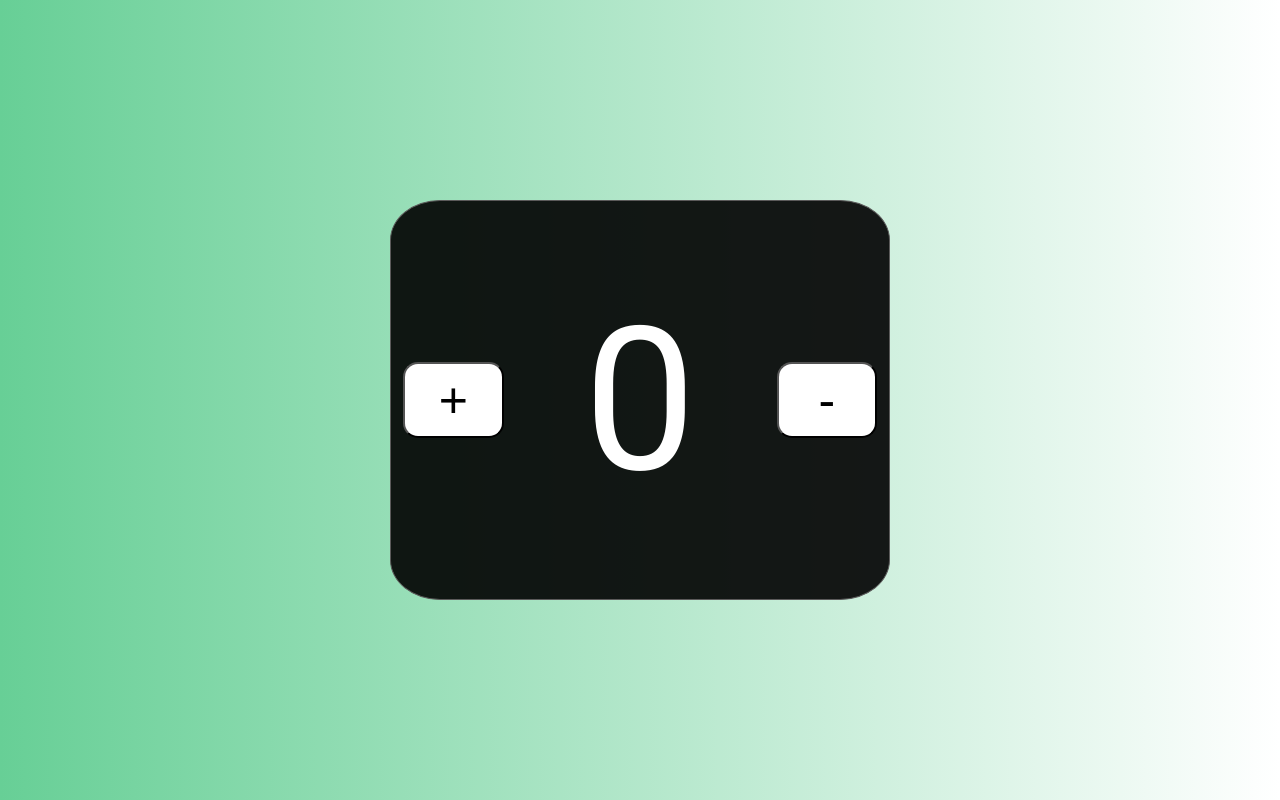
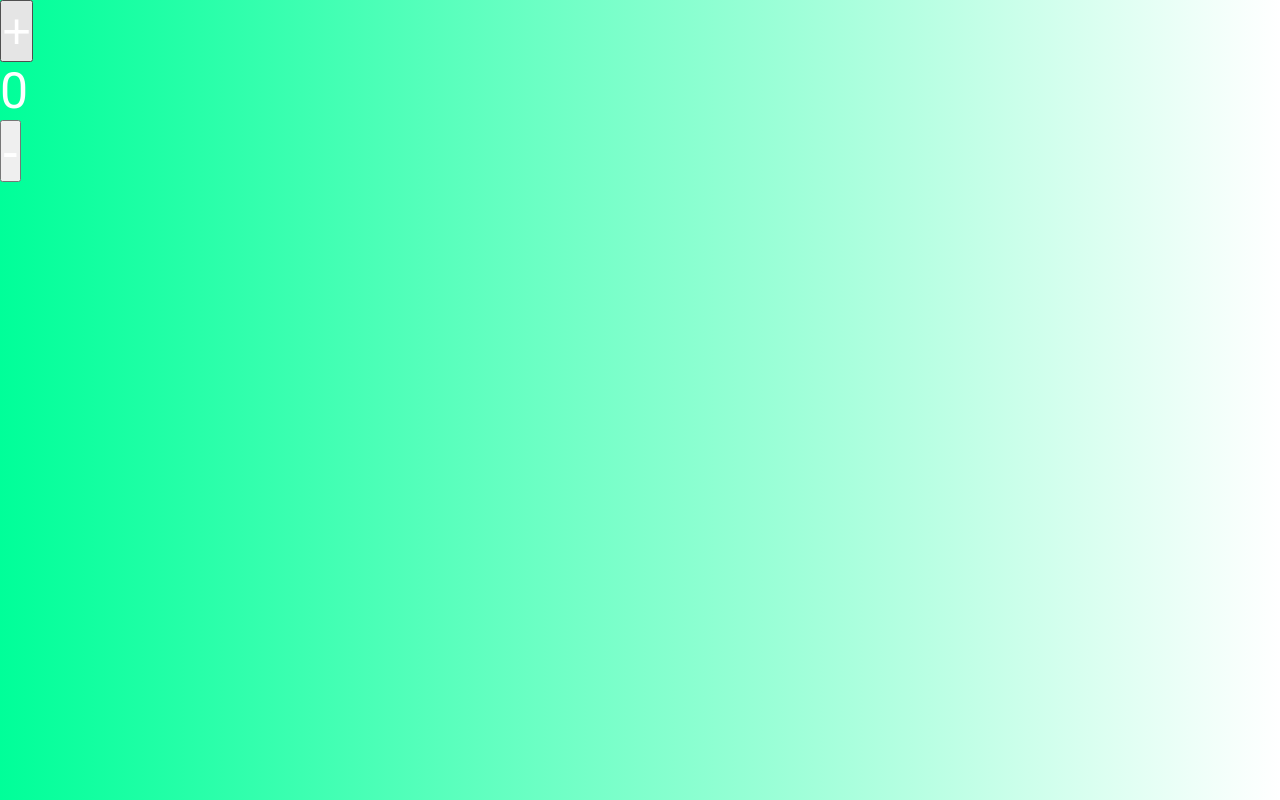
Before and after one commit to Andreasto23/Counter, a plain HTML site: page index.html in a window 1280 px wide. Drawn offline with Linux system fonts and the light colour scheme.

Commit message:
Stili implementati, correzioni varie

```diff
--- a/styles/styles.css
+++ b/styles/styles.css
@@ -5,45 +5,25 @@
 }
 
 body {
-    background: linear-gradient(to right, #67cf96,#ffffff);
-    display: flex;
-    flex-wrap: wrap;
-    flex-direction: column;
-    justify-content: center;
-    align-items: center;
-    height: 100hv;
-    padding-top:200px;
-    font-family: roboto, sans-serif;
+    background: linear-gradient(to right, #00FF99, #FFF);
+    font-family: 'Roboto', sans-serif;
 }
-
-.container {
-    background-color: rgba(0,0,0,.9);
-    width: 500px;
-    height: 400px;
-    border: 1px solid rgb(91, 90, 90);
-    border-radius: 10%;
-    display: grid;
-    grid-template-columns: 1fr 2fr 1fr;
-    grid-template-rows: repeat(1,100px);
-    align-content: center;
-}
-button {
-    font-size: 50px;
-    background-color: white;
+.col{
     display: flex;
     align-items: center;
     justify-content: center;
+    flex-wrap: wrap;
+}
+.bolla {
+    background-color: black;
     border-radius: 15px;
-    margin: 12px;
-    transition: background-color, 0.5s;
 }
-button:hover {
-    background-color: rgba(255, 255, 255,0.7 );
- }
-.counter {
+.plus,
+.minus {
     color: white;
-    font-size: 200px;
-    display: flex;
-    align-items: center;
-    justify-content: center;
+    font-size: 50px;
 }
+.counter{
+    font-size: 50px;
+    color: #FFF;
+}
```
